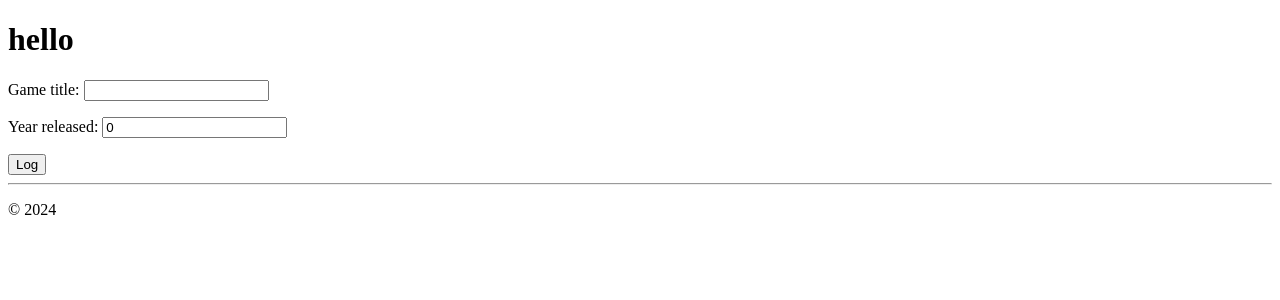
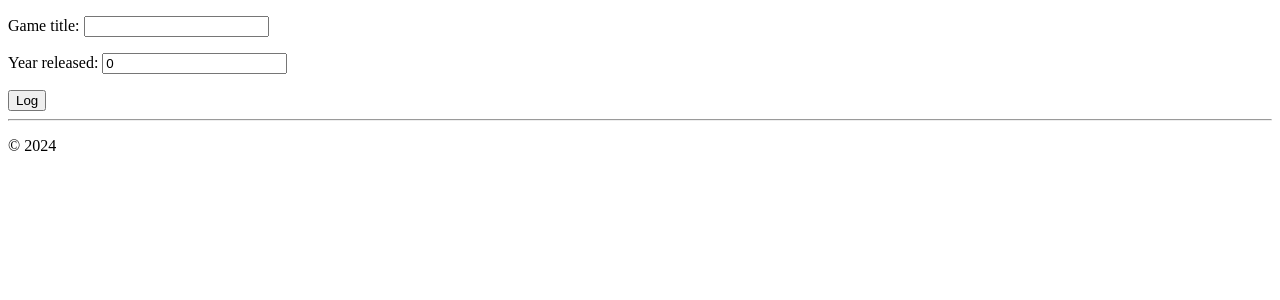
Before and after one commit to TrevorEli/Video-Game-Backlog-Catalog-Website, a Django app: page /new_game/ in a window 1280 px wide. Shown: the part 26-326 px from the top of the page. Run offline with Django 5.2, Linux system fonts and the light colour scheme.

Commit message:
reverse change

```diff
--- a/catalog/templates/catalog/game_log.html
+++ b/catalog/templates/catalog/game_log.html
@@ -3,7 +3,6 @@
     New Game Entry
 {% endblock %}
 {% block content %}
-    <h1>hello</h1>
     <form method="POST" class="log-form">
         {% csrf_token %}
         {{ form.as_p }}
```
